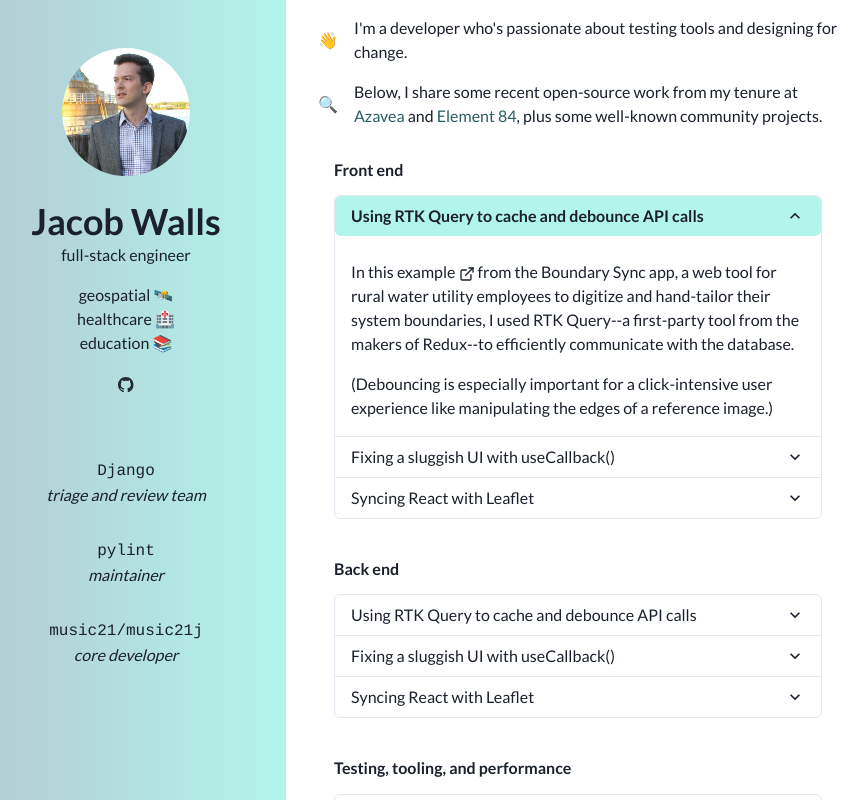
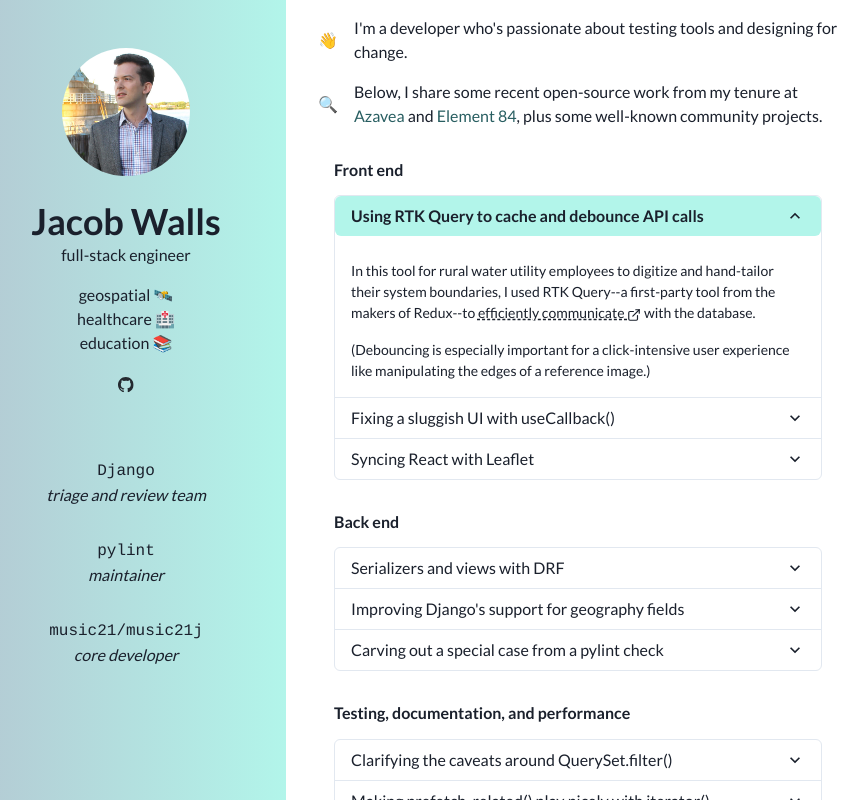
Before and after one commit to jacobtylerwalls/dev-portfolio, a React (Create React App) app in the folder src/app/: page / in a window 1280 px wide. Both pictures are taken after a click on the button "Using RTK Query to cache and debounce API calls". Shown: the top 800 px of the page, without its empty margins (34-902 px from the left). Built offline with nearby package versions, Linux system fonts and the light colour scheme.

Commit message:
Add further samples

```diff
--- a/src/app/src/components/WorkSamples.tsx
+++ b/src/app/src/components/WorkSamples.tsx
@@ -20,20 +20,30 @@
     return (
         <>
             <SampleSection title='Front end' samples={frontEndSamples} />
-            <SampleSection title='Back end' samples={frontEndSamples} />
-            <SampleSection title='Testing, tooling, and performance' samples={frontEndSamples} />
+            <SampleSection title='Back end' samples={backEndSamples} />
+            <SampleSection title='Testing, documentation, and performance' samples={otherSamples} />
         </>
     );
 }
 
 
 function SampleSection({ title, samples }: { title: string, samples: Sample[] }) {
-    const magicPhrases = ['Here, ', 'In this example '];
+    const verbPhrases = [
+        'efficiently communicate',
+        'unnecessarily rendering',
+        'style Leaflet-managed popups',
+        'improve',
+        'extended',
+        'carved out',
+        'rewrote',
+        'resuscitated',
+        'worked out',
+    ];
 
     return (
         <Container my={0} pb={4}>
             <Heading mb={4} size='sm'>{title}</Heading>
-            <Accordion allowMultiple my={2}>
+            <Accordion allowToggle>
                 {samples.map((sample, index) => {
                     return (
                         <AccordionItem key={index}>
@@ -47,22 +57,23 @@
                             </h2>
                             <AccordionPanel pb={4}>
                                 {sample.paragraphs.map((p, index) => {
-                                    for (const magicPhrase of magicPhrases) {
+                                    for (const magicPhrase of verbPhrases) {
                                         if (p.includes(magicPhrase)) {
                                             return (
                                                 <Fragment key={index}>
-                                                    <Text mt={4}>
+                                                    <Text fontSize='sm' mt={4}>
                                                         {p.split(magicPhrase)[0]}
-                                                        <Link mb={0} href={sample.link}>
-                                                            {magicPhrase}<Icon as={ExternalLinkIcon} /> {' '}
+                                                        <Link mb={0} href={sample.link} textDecoration='underline' textDecorationStyle='dashed'>
+                                                            {magicPhrase + ' '}<Icon as={ExternalLinkIcon} />
                                                         </Link>
+                                                        {' '}
                                                         {p.split(magicPhrase)[1]}
                                                     </Text>
                                                 </Fragment>
                                             );
                                         }
                                     }
-                                    return (<Text key={index} mt={4}>{p}</Text>);
+                                    return (<Text fontSize='sm' key={index} mt={4}>{p}</Text>);
                                 })}
                             </AccordionPanel>
                         </AccordionItem>
@@ -79,7 +90,7 @@
         'title': 'Using RTK Query to cache and debounce API calls',
         'link': 'https://github.com/azavea/iow-boundary-sync/pull/144',
         'paragraphs': [
-            'In this example from the Boundary Sync app, a web tool for rural water utility employees '
+            'In this tool for rural water utility employees '
             + 'to digitize and hand-tailor their system boundaries, I used RTK Query--'
             + 'a first-party tool from the makers of Redux--to efficiently communicate with the database. ',
 
@@ -99,11 +110,78 @@
         'title': 'Syncing React with Leaflet',
         'link': 'https://github.com/azavea/green-equity-demo/pull/36',
         'paragraphs': [
-            'Leaflet makes it simple to attach interactive popups to features and points on maps. '
+            'Leaflet makes it a breeze to attach interactive popups to features and points on maps. '
             + 'However, it can be difficult to square this with the unidirectional data flow enforced by React.',
 
             "Here, I used React's createPortal() API to " +
             'style Leaflet-managed popups with a React component library (Chakra UI).',
         ]
     },
-]
+];
+
+
+const backEndSamples: Sample[] = [
+    {
+        'title': 'Serializers and views with DRF',
+        'link': 'https://github.com/azavea/iow-boundary-tool/pull/114',
+        'paragraphs': [
+            'Here is a pretty standard set of Django REST Framework serializers and views.',
+
+            'I used this opportunity to improve the way test data was prepped for this backend.'
+        ],
+    },
+    {
+        'title': "Improving Django's support for geography fields",
+        'link': 'https://github.com/django/django/pull/16519',
+        'paragraphs': [
+            "In this patch, I extended Django's support for PostGIS geometry types.",
+
+            "Previously, you wouldn't be able to enforce uniqueness on geometry fields."
+        ],
+    },
+    {
+        'title': "Carving out a special case from a pylint check",
+        'link': 'https://github.com/django/django/pull/16519',
+        'paragraphs': [
+            'In the 2.13 release of pylint, I adjusted the used-before-assignment '
+            + 'message to trigger when a developer depends on an assignment that only '
+            + 'happens in an except block (and therefore could raise a NameError after.)',
+
+            'A beta tester brought up a sophisticated pattern guaranteeing that the except '
+            + 'block would always be visited, and after communicating on the issue, we settled '
+            + 'on a reasonable plan for detecting it. I carved out the case here.'
+        ],
+    },
+];
+
+
+const otherSamples = [
+    {
+        'title': "Clarifying the caveats around QuerySet.filter()",
+        'link': 'https://github.com/django/django/pull/16519',
+        'paragraphs': [
+            'The prior examples contrasting `.filter(condition1).filter(condition2)` '
+            + 'against `.filter(condition1, condition2)` were a bit forbidding and wordy. ',
+
+            'Here, I rewrote the examples for clarity.',
+        ],
+    },
+    {
+        'title': "Making prefetch_related() play nicely with iterator()",
+        'link': 'https://github.com/django/django/pull/16519',
+        'paragraphs': [
+            'Here I resuscitated an abandoned effort in Django to make a database-related '
+            + 'optimization compatible with a memory-related one.'
+        ],
+    },
+    {
+        'title': "Debugging and regression-testing jagged-edged lines of music",
+        'link': 'https://github.com/cuthbertLab/music21j/pull/126',
+        'paragraphs': [
+            'A subtle issue in a JS library for interactive music notation '
+            + 'was causing lines of music to display with jagged widths. '
+            + 'I worked out the necessary order '
+            + 'of operations and added regression tests with JUnit.'
+        ],
+    },
+];
```
